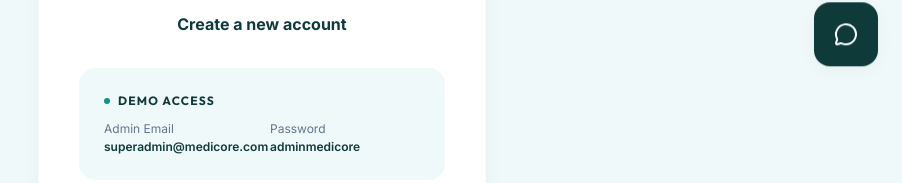
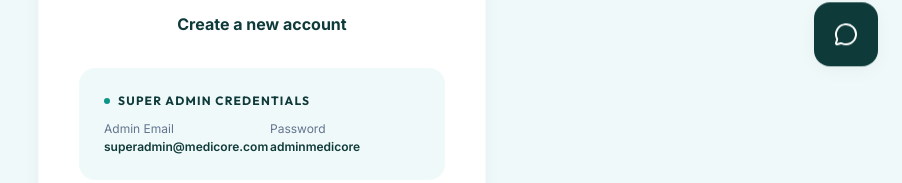
Before and after one commit to heyaryanmittal/MediCore, a React (Vite) app in the folder frontend/: page /login in a window 1280 px wide. Shown: the part 709-892 px from the top of the page, without its empty margins (378-1280 px from the left). Built offline with nearby package versions, Linux system fonts and the light colour scheme; the HTML template or start-up script is replaced by a standard one.

Commit message:
fixed login page

```diff
--- a/frontend/src/pages/auth/Login.jsx
+++ b/frontend/src/pages/auth/Login.jsx
@@ -192,7 +192,7 @@ const Login = () => {
           <div className="mt-8 p-6 bg-brand-light rounded-2xl border border-teal-50/50">
             <h4 className="text-xs font-bold text-brand-dark uppercase tracking-widest mb-3 flex items-center">
               <span className="w-1.5 h-1.5 rounded-full bg-brand-teal mr-2"></span>
-              Demo Access
+              Super Admin Credentials
             </h4>
             <div className="grid grid-cols-2 gap-4 text-xs">
               <div>
```
